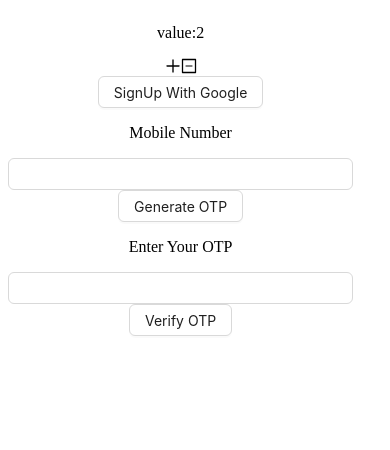
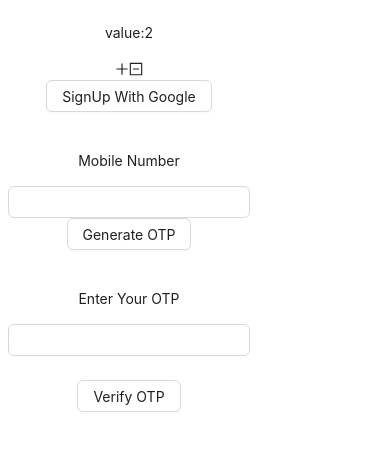
Before and after one commit to T-Agilan/plus-minus, a React (Create React App) app: page / in a window 390 px wide. Shown: the top 450 px of the page. Built offline with nearby package versions, Linux system fonts and the light colour scheme.

Commit message:
signup with google, phone number authentication

```diff
--- a/src/App.tsx
+++ b/src/App.tsx
@@ -11,7 +11,7 @@ import {
   signInWithPhoneNumber,
 } from "firebase/auth";
 
-import { Button, Input } from "antd";
+import { Button, Form, Input, InputNumber } from "antd";
 import firebaseConfig from "./firebase";
 
 // Initialize Firebase outside the component
@@ -27,6 +27,28 @@ function App() {
     null
   );
   const [code, setCode] = useState<string | null>(null);
+
+  useEffect(() => {
+    if (value > 5) return;
+    const timer = setTimeout(() => {
+      setValue(value + 1);
+    }, 2000);
+
+    return () => clearTimeout(timer);
+  }, [value]);
+
+  const onFinish = () => {
+    const provider = new GoogleAuthProvider();
+
+    signInWithPopup(auth, provider)
+      .then((result) => {
+        console.log(result);
+      })
+      .catch((error) => {
+        console.log(error);
+      });
+  };
+
   const generateOtp = useCallback(async () => {
     try {
       if (!appVerifier) {
@@ -53,24 +75,9 @@ function App() {
     confirmationResult
       ?.confirm(code)
       .then((result: any) => {
-        // User signed in successfully.
         console.log(result.user);
-        // ...
       })
       .catch((error: any) => {
-        // User couldn't sign in (bad verification code?)
-        // ...
-        console.log(error);
-      });
-  };
-  const onFinish = () => {
-    const provider = new GoogleAuthProvider();
-
-    signInWithPopup(auth, provider)
-      .then((result) => {
-        console.log(result);
-      })
-      .catch((error) => {
         console.log(error);
       });
   };
@@ -83,25 +90,17 @@ function App() {
     setValue(value - 1);
   };
 
-  useEffect(() => {
-    if (value > 5) return;
-    const timer = setTimeout(() => {
-      setValue(value + 1);
-    }, 2000);
-
-    return () => clearTimeout(timer);
-  }, [value]);
-
   return (
     <div className="App">
+      <Form onFinish={onFinish}>
         <div className="icons">
           <p>value:{value}</p>
           <PlusOutlined onClick={increment} />
           <MinusSquareOutlined onClick={decrement} />
-        <div>
-          <Button onClick={onFinish}>SignUp With Google</Button>
-        </div>
-        <div>
+          <Form.Item>
+            <Button htmlType="submit">SignUp With Google</Button>
+          </Form.Item>
+          <Form.Item style={{userSelect:'none'}}>
             <p>Mobile Number</p>
             <div>
               <Input
@@ -109,17 +108,22 @@ function App() {
                 onChange={(e) => setPhoneNumber(e.target.value)}
               />
               <div id="recaptcha-container"></div> {/* Recaptcha container */}
-            <Button onClick={generateOtp}>Generate OTP</Button>
+              <Button onClick={generateOtp}style={{userSelect:'none'}}>Generate OTP</Button>
             </div>
+          </Form.Item>
+          <Form.Item style={{userSelect:'none'}}>
             <p>Enter Your OTP</p>
             <Input
               type="text"
-            // value={verificationCode} //verification code displayed after verify the I'm not robot.
+              maxLength={6}
               onChange={(e) => setCode(e.target.value)}
             />
+          </Form.Item>
+          <Form.Item>
             <Button onClick={handleSubmit}>Verify OTP</Button>
+          </Form.Item>
         </div>
-      </div>
+      </Form>
     </div>
   );
 }
--- a/src/firebase.ts
+++ b/src/firebase.ts
@@ -1,12 +1,9 @@
 const firebaseConfig = {
-    apiKey: "AIzaSyD4uZj1Vad2HzNUM0bsmwda03kKNvZy19c",
-    authDomain: "emyy-dev.firebaseapp.com",
-    projectId: "emyy-dev",
-    storageBucket: "emyy-dev.appspot.com",
-    messagingSenderId: "1094100429727",
-    appId: "1:1094100429727:web:052c3b2a96d37d5a5b2baa",
-    measurementId: "G-4TNQDXMBP8",
-    vapidKey:
-      "BABxWvZkrGQZ35nAiSmNyWP10_rKgotQLakptBfkR6a5sRn8mPqbTv3EVtcfhcxOk1d3vT2QKyV4eqxteAGzJ_U",
+  apiKey: "AIzaSyCL5OS0HBUpkq6KHZBKqkcKzn9Is_6loqA",
+  authDomain: "email-login-production.firebaseapp.com",
+  projectId: "email-login-production",
+  storageBucket: "email-login-production.appspot.com",
+  messagingSenderId: "312899475235",
+  appId: "1:312899475235:web:13380a1706165052629e96"
   };
   export default firebaseConfig;
```
Also changed, not shown: firebase.json (added), 1 other file (tests, documents, lock files or other folders). Lines whose indentation alone changed are shown as unchanged.
